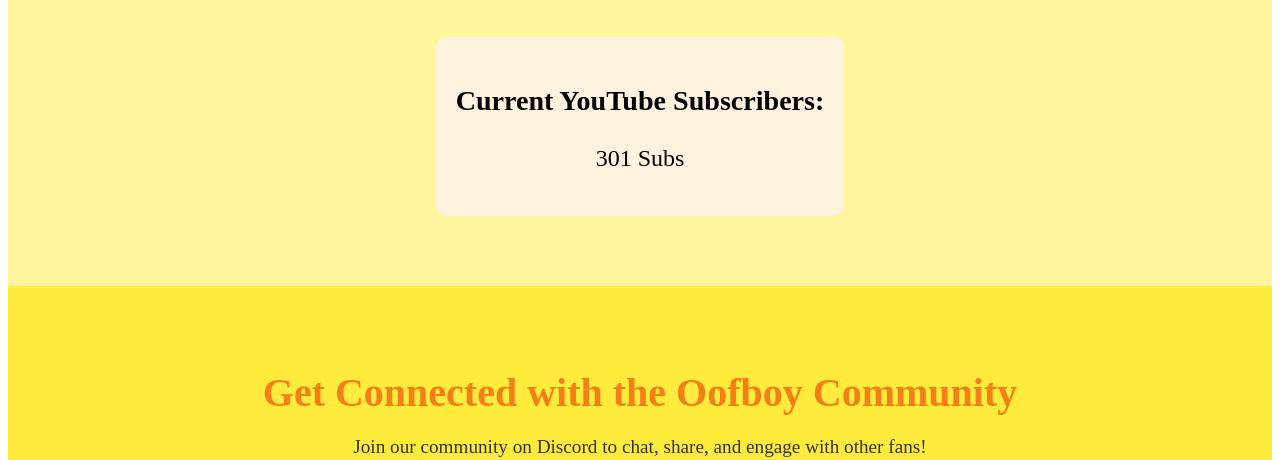
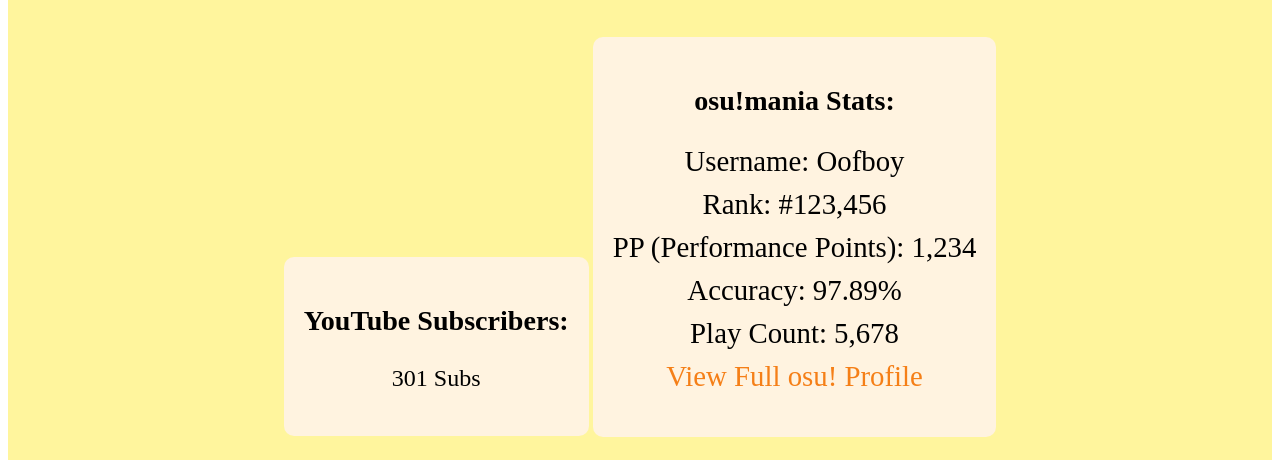
Before and after one commit to XasonYTB/oofboy-news, a plain HTML site: page index.html in a window 1280 px wide. Shown: the part 492-952 px from the top of the page. Drawn offline with Linux system fonts and the light colour scheme.

Commit message:
Update index.html

```diff
--- a/index.html
+++ b/index.html
@@ -35,13 +35,28 @@
 
   <section id="stats" class="stats-section">
     <h2>Oofboy's Stats</h2>
+
+    <!-- YouTube Stats -->
     <div class="stat">
-      <h3>Current YouTube Subscribers:</h3>
+      <h3>YouTube Subscribers:</h3>
       <p id="sub-count">301 Subs</p>
+    </div>
+
+    <!-- osu! Stats -->
+    <div class="stat">
+      <h3>osu!mania Stats:</h3>
+      <ul>
+        <li>Username: Oofboy</li>
+        <li>Rank: #123,456</li>
+        <li>PP (Performance Points): 1,234</li>
+        <li>Accuracy: 97.89%</li>
+        <li>Play Count: 5,678</li>
+        <li><a href="https://osu.ppy.sh/users/35607981/mania" target="_blank">View Full osu! Profile</a></li>
+      </ul>
     </div>
   </section>
 
-  <!-- New Get Connected Section -->
+  <!-- Get Connected Section -->
   <section id="community" class="community-section">
     <h2>Get Connected with the Oofboy Community</h2>
     <p>Join our community on Discord to chat, share, and engage with other fans!</p>
```
